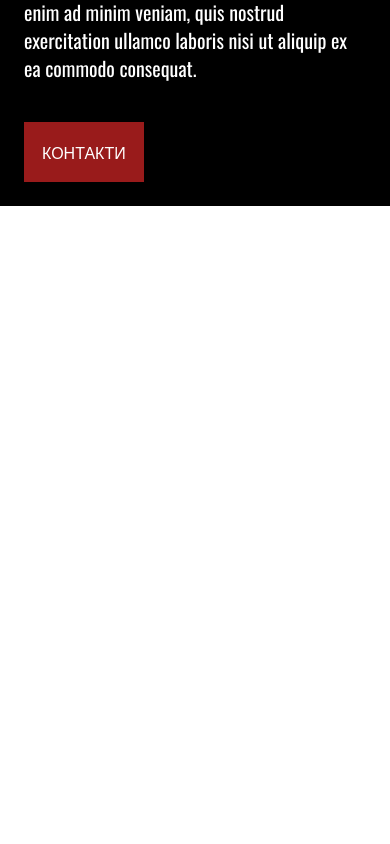
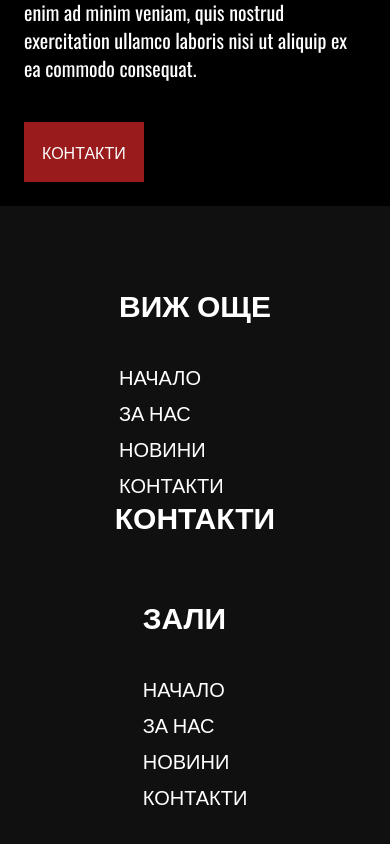
Before and after one commit to HristoBogdanov/kentavar, a Next.js app: page / in a window 390 px wide. Shown: the part 7888-8732 px from the top of the page. Before the commit the page ends 8094 px from the top, so only its background shows below. Built offline with nearby package versions, Linux system fonts and the light colour scheme.

Commit message:
wip:footer

```diff
--- a/app/layout.tsx
+++ b/app/layout.tsx
@@ -2,6 +2,7 @@ import type { Metadata } from "next";
 import { Oswald } from "next/font/google";
 import "./globals.css";
 import Navbar from "@/components/navbar/navbar";
+import Footer from "@/components/footer";
 
 const oswald = Oswald({ subsets: ["latin"] });
 
@@ -20,6 +21,7 @@ export default function RootLayout({
       <body className={oswald.className}>
         <Navbar />
         {children}
+        <Footer />
       </body>
     </html>
   );
--- /dev/null
+++ b/components/footer.tsx
@@ -0,0 +1,41 @@
+export default function Footer() {
+  return (
+    <footer className="w-full bg-[#101010]">
+      <div className="container mx-auto text-white py-20 grid grid-cols-1 md:grid-cols-2 lg:grid-cols-3">
+        <div className="flex flex-col items-center uppercase">
+          <div className="flex flex-col gap-10">
+            <h2 className="text-3xl font-black">виж още</h2>
+            <ul className="text-xl flex flex-col gap-2">
+              <li>начало</li>
+              <li>за нас</li>
+              <li>новини</li>
+              <li>контакти</li>
+            </ul>
+          </div>
+        </div>
+        <div className="flex flex-col items-center uppercase">
+          <div className="flex flex-col gap-10">
+            <h2 className="text-3xl font-black">контакти</h2>
+            <ul className="text-xl flex flex-col gap-2">
+              <li></li>
+              <li></li>
+              <li></li>
+              <li></li>
+            </ul>
+          </div>
+        </div>
+        <div className="flex flex-col items-center uppercase">
+          <div className="flex flex-col gap-10">
+            <h2 className="text-3xl font-black">зали</h2>
+            <ul className="text-xl flex flex-col gap-2">
+              <li>начало</li>
+              <li>за нас</li>
+              <li>новини</li>
+              <li>контакти</li>
+            </ul>
+          </div>
+        </div>
+      </div>
+    </footer>
+  );
+}
```
